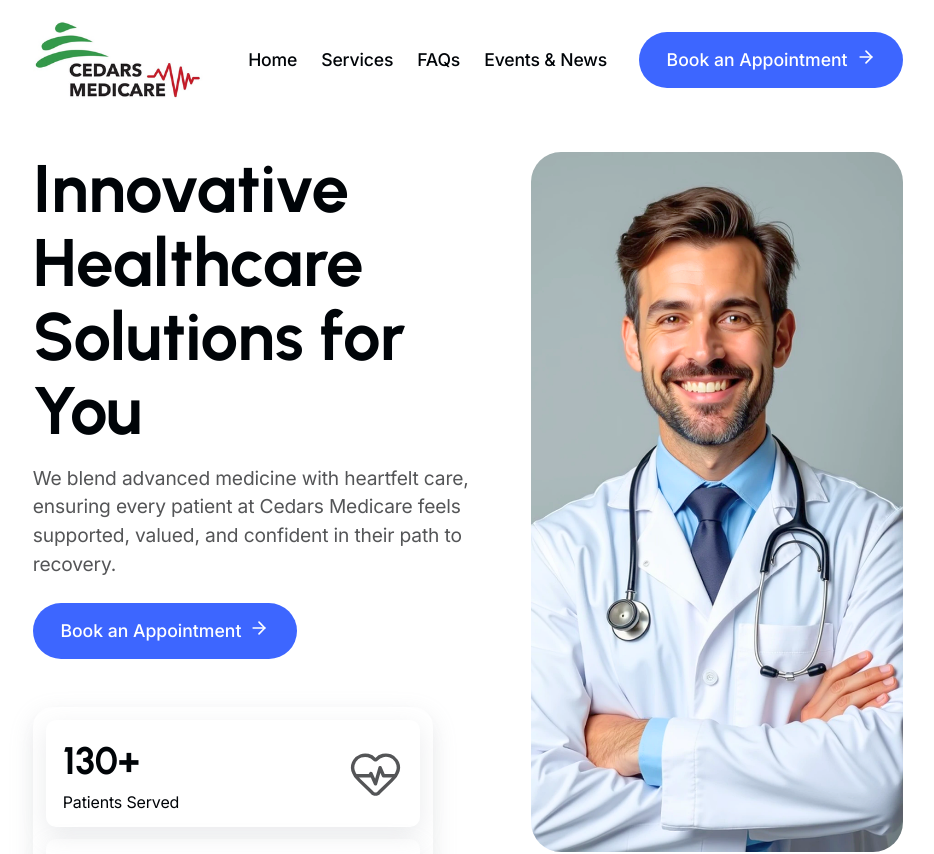
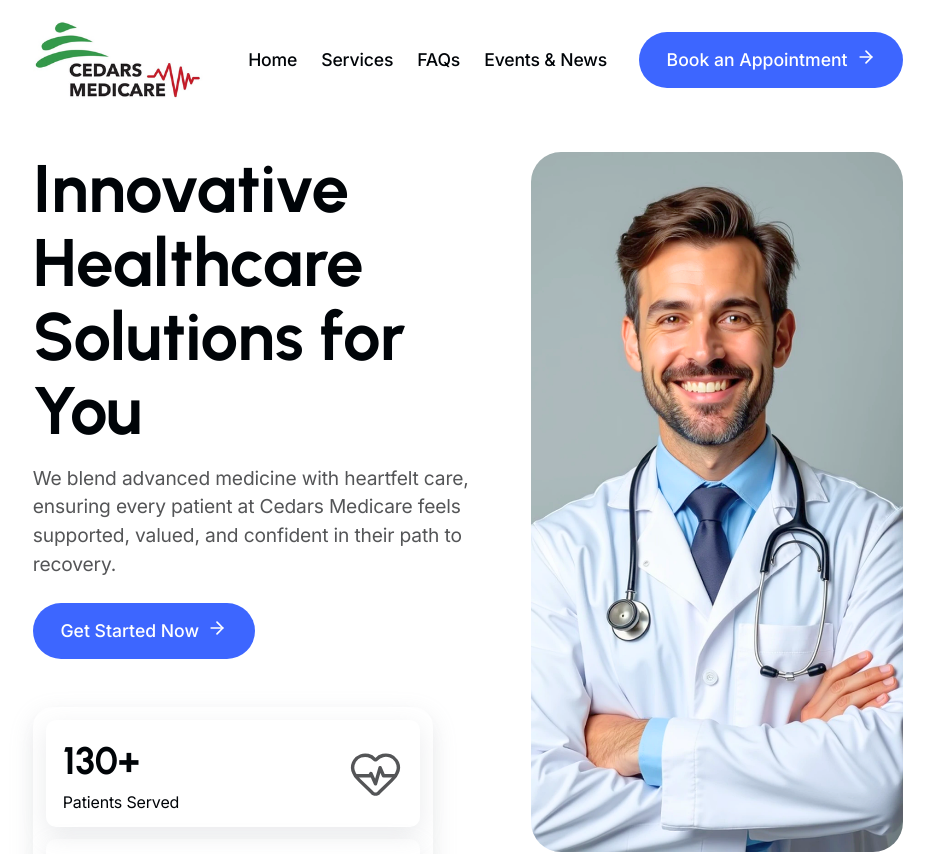
Before and after one commit to NjohPrince/cedars-medicare, a Next.js app: page / in a window 1280 px wide. Shown: the top 854 px of the page, without its empty margins (172-1106 px from the left). Built offline with nearby package versions, Linux system fonts and the light colour scheme.

Commit message:
fix(component): updated the hero

```diff
--- a/components/atoms/button/button.atom.tsx
+++ b/components/atoms/button/button.atom.tsx
@@ -12,7 +12,7 @@ type ButtonAtomProps = {
 const ButtonAtom = ({ btnText, iconLeft, iconRight }: ButtonAtomProps) => {
   return (
     <button
-      aria-label="button"
+      aria-label={btnText}
       className={`${cls.button} ${gbl.flex} ${gbl["gap-8"]} ${gbl.justifyCenter} ${gbl.itemsCenter} ${gbl["t-delay-2"]}`}
     >
       {iconLeft}
--- a/components/templates/home/home-hero/home-hero.module.css
+++ b/components/templates/home/home-hero/home-hero.module.css
@@ -12,6 +12,8 @@
 
 .text p {
   font-size: 1.2rem;
+  max-width: 580px;
+  width: 100%;
   color: var(--gray);
 }
 
--- a/components/templates/home/home-hero/home-hero.template.tsx
+++ b/components/templates/home/home-hero/home-hero.template.tsx
@@ -29,7 +29,7 @@ const HomeHeroTemplate = () => {
         </div>
         <div>
           <ButtonAtom
-            btnText="Book an Appointment"
+            btnText="Get Started Now"
             iconRight={<ForwardArrowIcon size="20" />}
           />
         </div>
```
